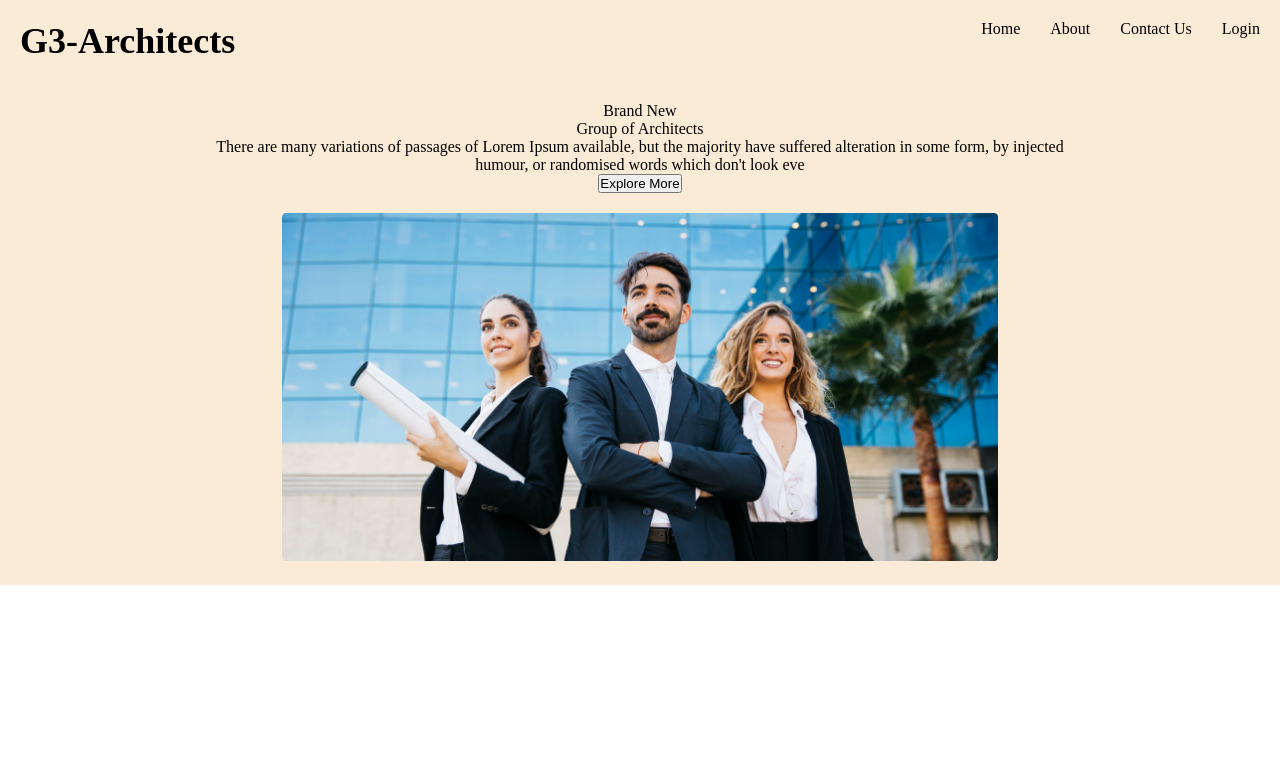
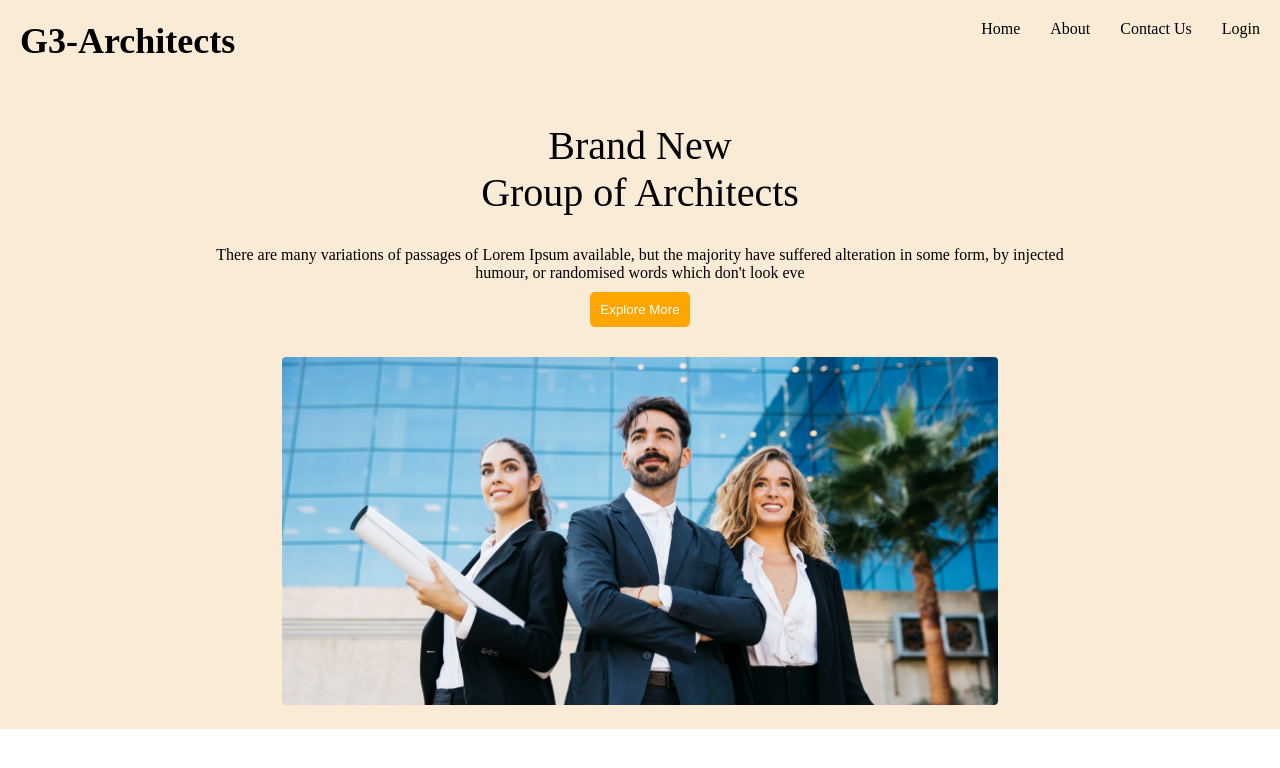
Before and after one commit to aorayon/g3-architect, a plain HTML site: page index.html in a window 1280 px wide. Drawn offline with Linux system fonts and the light colour scheme.

Commit message:
2nd commit

```diff
--- a/style.css
+++ b/style.css
@@ -43,6 +43,19 @@ header {
     flex-direction: column;
     align-items: center;
     text-align: center;
+    gap: 10px;
+}
+.main-title {
+    font-size: 40px;
+    font-weight: 500;
+    padding: 20px;
+}
+.btn-01 {
+    background-color: orange;
+    padding: 10px;
+    border: none;
+    border-radius: 5px;
+    color: white;
 }
 
 
```
